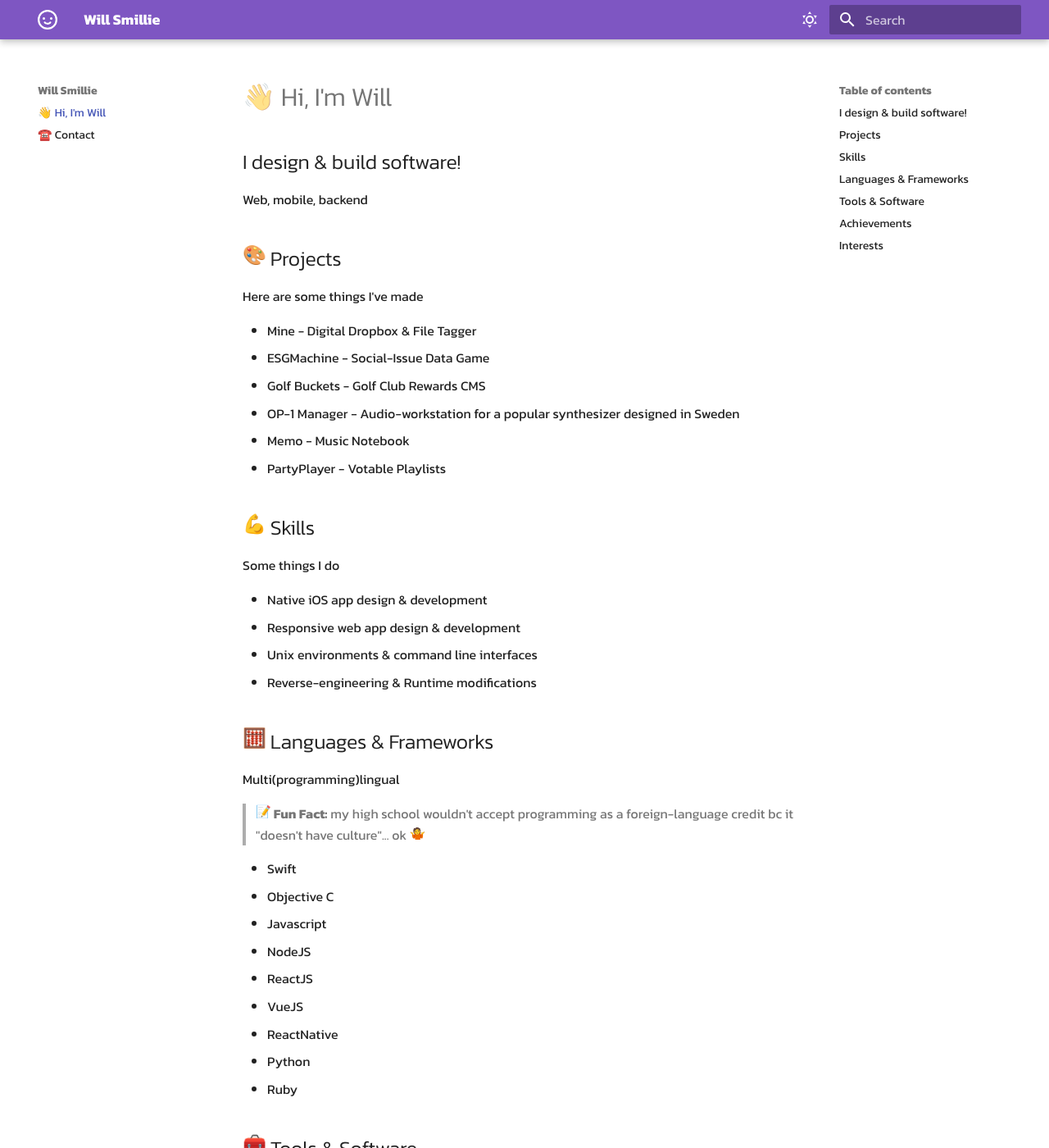
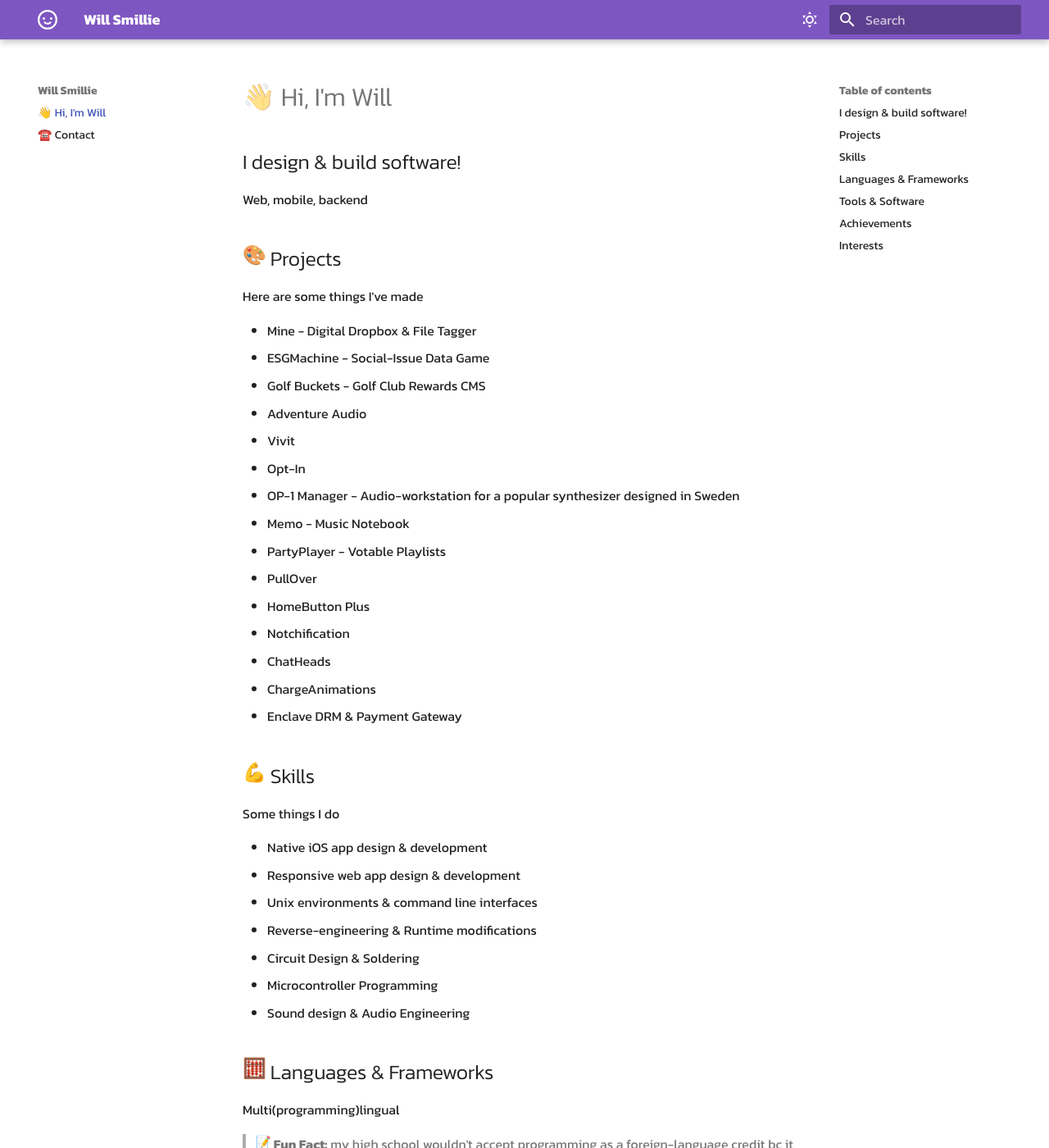
Before and after one commit to willsmillie/portfolio, an MkDocs documentation site: the page built from docs/index.md, in a window 1280 px wide and 1400 px high. Shown: the whole window at 82% size. Built offline with MkDocs 1.6.1 and Material for MkDocs 9.7.7, drawn with Linux system fonts in a browser that asks for light colours; emoji names are drawn with the system emoji font; some of the changed text lies outside the part shown.

Commit message:
wip projects

```diff
--- a/docs/index.md
+++ b/docs/index.md
@@ -11,9 +11,18 @@ Here are some things I've made
 - Mine - Digital Dropbox & File Tagger
 - ESGMachine - Social-Issue Data Game
 - Golf Buckets - Golf Club Rewards CMS
+- Adventure Audio
+- Vivit
+- Opt-In
 - OP-1 Manager - Audio-workstation for a popular synthesizer designed in Sweden
 - Memo - Music Notebook
 - PartyPlayer - Votable Playlists
+- PullOver
+- HomeButton Plus
+- Notchification
+- ChatHeads
+- ChargeAnimations
+- Enclave DRM & Payment Gateway
 
 ## :muscle: Skills
 
@@ -23,6 +32,9 @@ Some things I do
 - Responsive web app design & development
 - Unix environments & command line interfaces
 - Reverse-engineering & Runtime modifications
+- Circuit Design & Soldering
+- Microcontroller Programming
+- Sound design & Audio Engineering
 
 ## :abacus: Languages & Frameworks
 
```
Also changed, not shown: other parts of docs/index.md (+1 -0 lines).
